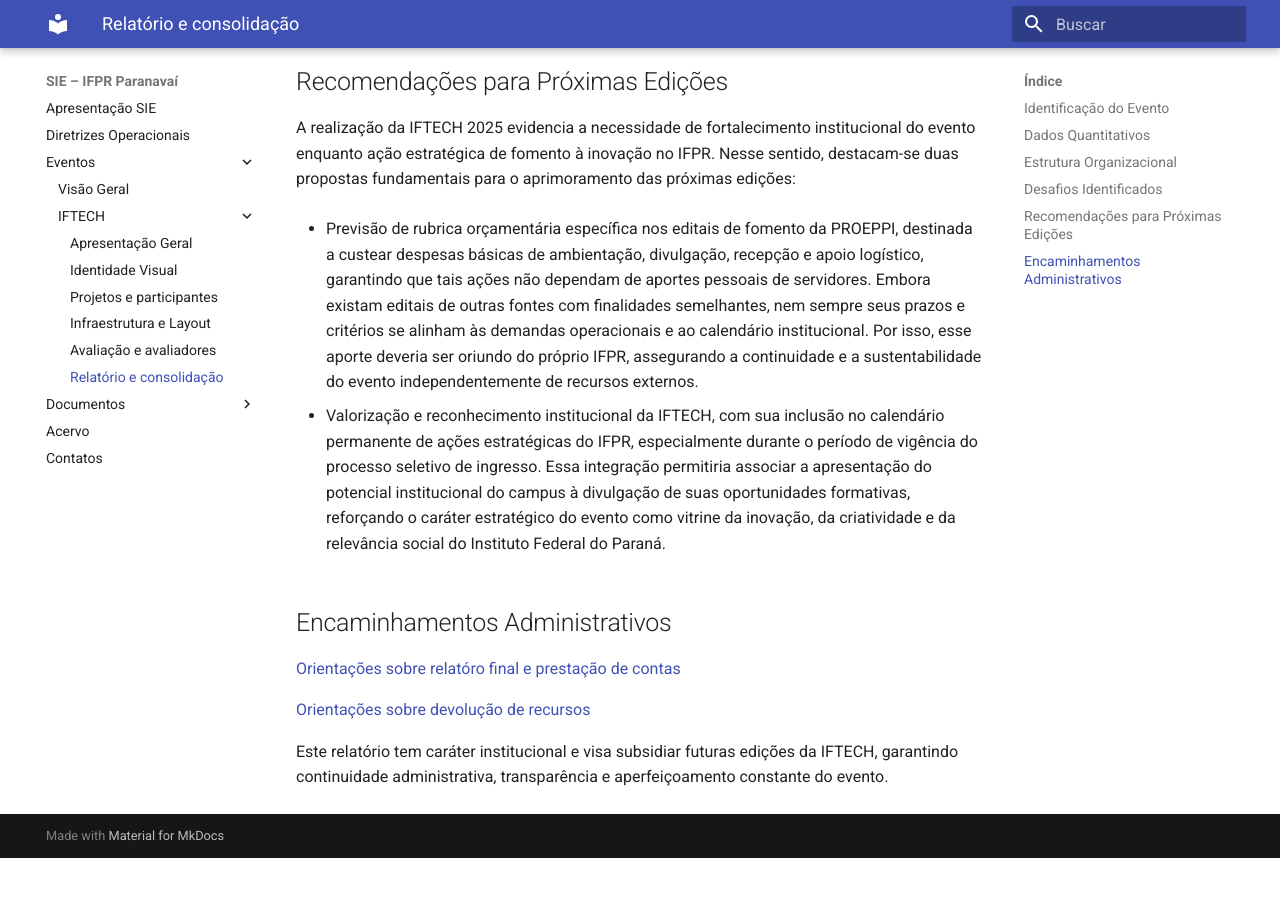
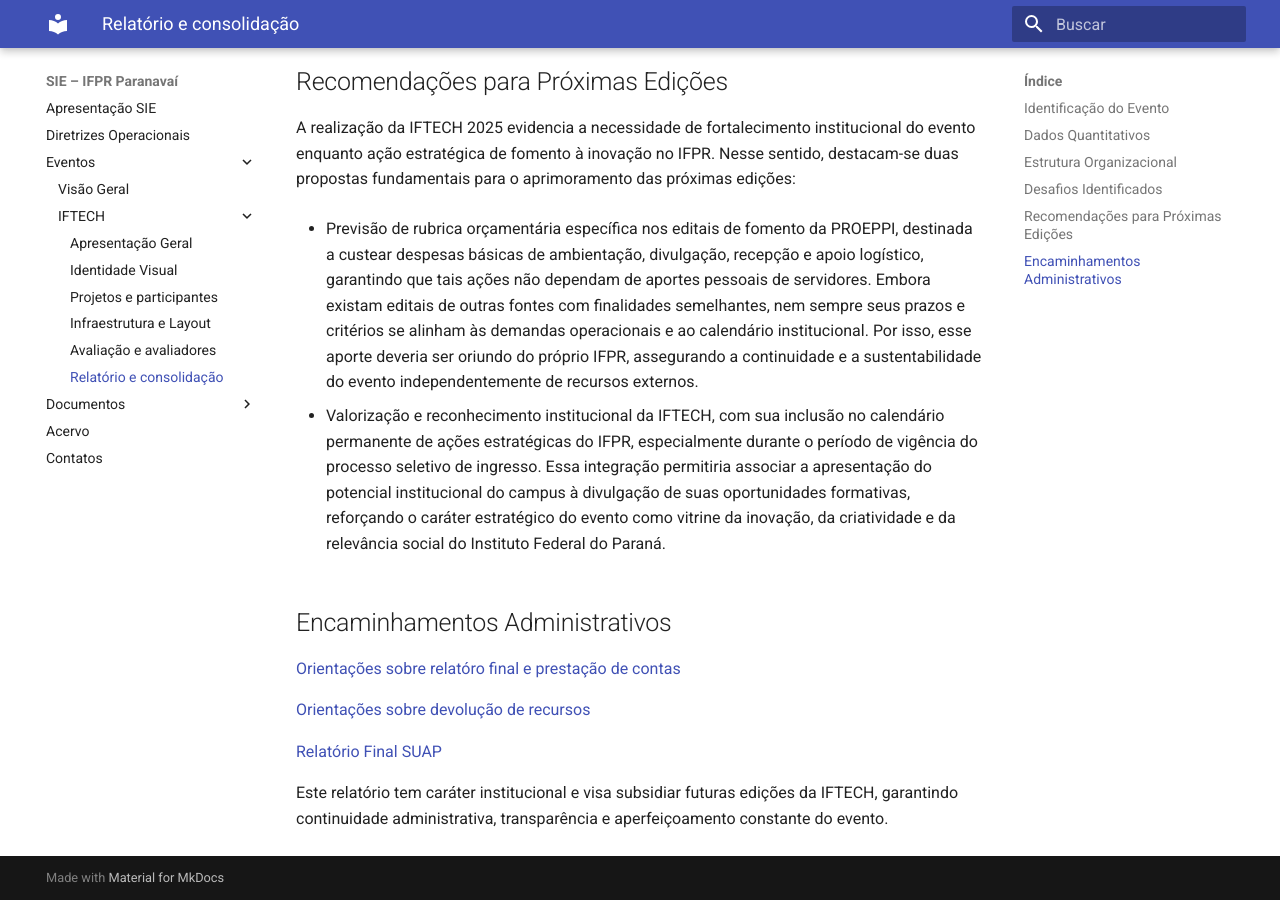
Before and after one commit to ifpr-sie-paranavai/dossie, an MkDocs documentation site: the page built from docs/eventos/iftech/relatorio.md, in a window 1280 px wide and 900 px high, scrolled down 1748 px. Built offline with MkDocs 1.6.1 and Material for MkDocs 9.7.7, drawn with Linux system fonts in a browser that asks for light colours; before the commit the page ends 2606 px from its top, so only the background shows below that.

Commit message:
Update relatorio.md

```diff
--- a/docs/eventos/iftech/relatorio.md
+++ b/docs/eventos/iftech/relatorio.md
@@ -53,4 +53,6 @@ A realização da IFTECH 2025 evidencia a necessidade de fortalecimento instituc
 
 [Orientações sobre devolução de recursos](../../arquivos/Relatorio - Devolução de valores não utilizados – Projetos IFTECH 2025 (Modalidade CIEC).pdf)
 
+[Relatório Final SUAP](../../arquivos/[IFTECH 2025] Relatório final.pdf)
+
 Este relatório tem caráter institucional e visa subsidiar futuras edições da IFTECH, garantindo continuidade administrativa, transparência e aperfeiçoamento constante do evento.
```
